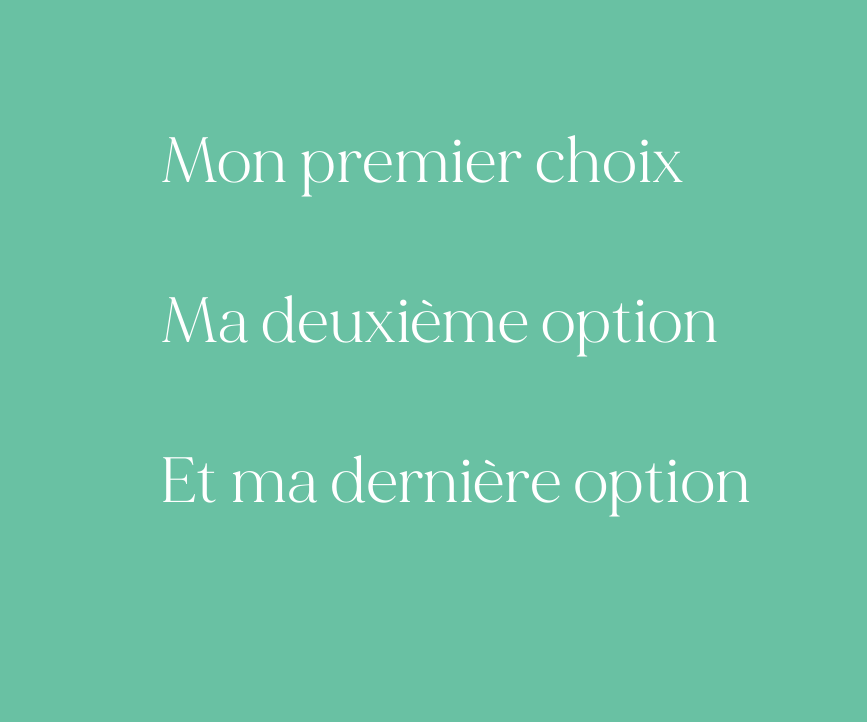
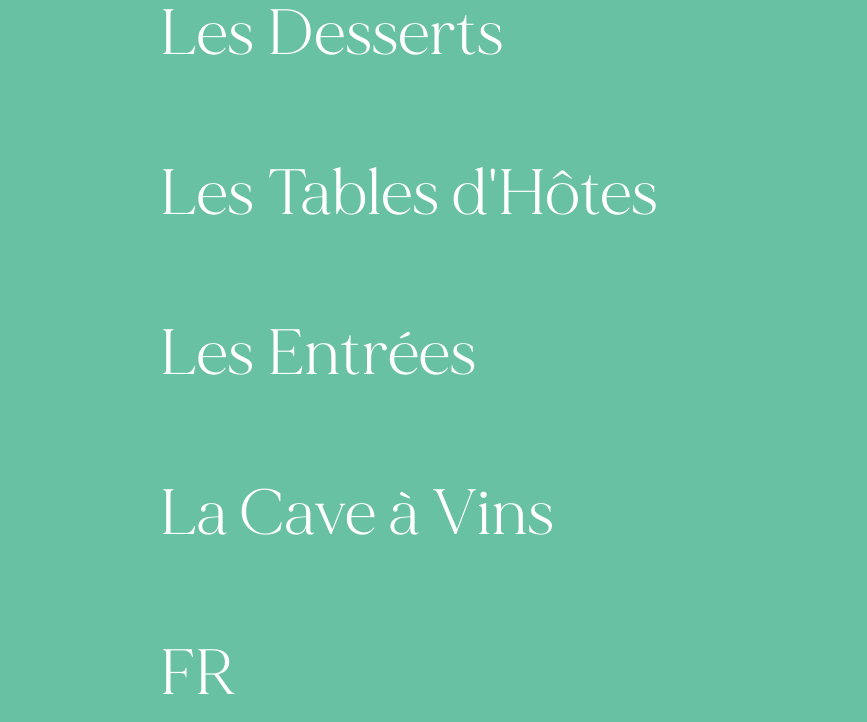
Before and after one commit to AlisonSelway/ALPHA_Web4, a plain HTML site: page Index.html in a window 1280 px wide. Both pictures are taken after a click on the icon 56 px from the left and 56 px from the top of the page. Shown: the part 78-800 px from the top of the page, 0-867 px from the left. Drawn offline with Linux system fonts and the light colour scheme.

Commit message:
Ajouts des éléments principale dans la navigation

```diff
--- a/Index.html
+++ b/Index.html
@@ -28,11 +28,13 @@
                 <a href="javascript:void(0)" id="btn--close" onclick="closeNav()">&times;</a>
 
                 <ul class="nav--liste">
-                    <li class="nav--element"> <a href="autrepage.html" onclick="redirection(event)">Mon premier
-                            choix</a> </li>
-                    <li class="nav--element"> <a href="index.html" onclick="redirection(event)">Ma deuxième option</a>
+                    <li class="nav--element"> <a href="#" onclick="redirection(event)">Les Plats</a> </li>
+                    <li class="nav--element"> <a href="#" onclick="redirection(event)">Les Desserts</a>
                     </li>
-                    <li class="nav--element"> <a href="#">Et ma dernière option</a> </li>
+                    <li class="nav--element"> <a href="#">Les Tables d'Hôtes</a> </li>
+                    <li class="nav--element"> <a href="#">Les Entrées</a> </li>
+                    <li class="nav--element"> <a href="#">La Cave à Vins</a> </li>
+                    <li class="nav--element"><a href="#"> FR </a><a href="#"> ENG</a></li>
                 </ul>
             </nav>
         </header>
--- a/css/_composant/nav-menu.css
+++ b/css/_composant/nav-menu.css
@@ -12,7 +12,7 @@ nav .nav--liste {
 
 /*[ Les éléments du menu principal - <li> ]*/
 .nav--liste .nav--element {
-    margin: 2rem 0;
+    margin: 20px 0;
     color: #ccc;
     text-align: center;
 
@@ -29,7 +29,7 @@ nav .nav--liste {
 /*[ Les liens du menu principal - <a> ]*/
 .nav--element a {
     display: block;
-    font-size: 2rem;
+    font-size: 25px;
     font-family: Mirage;
     color: #fff;
     transition: 0.3s;
```
